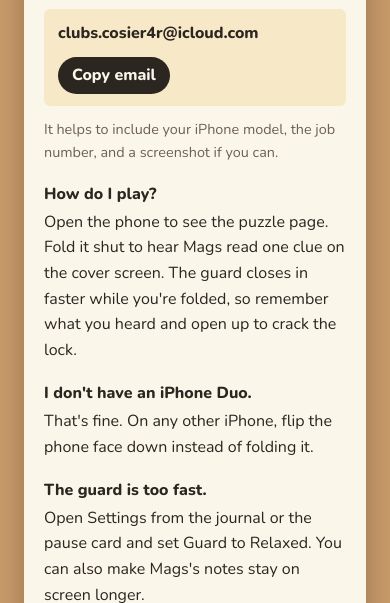
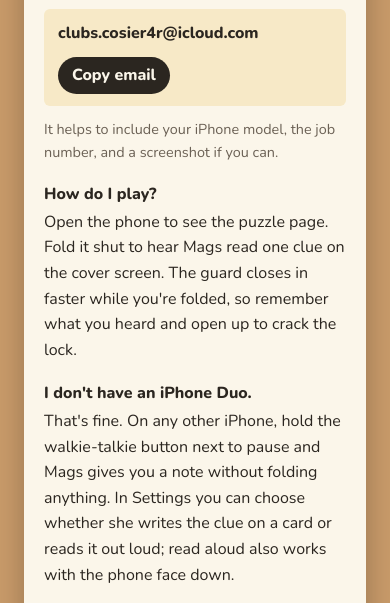
Before and after one commit to BDeclan-Studios/BDeclan-Studios, a plain HTML site: page index.html in a window 390 px wide. Shown: the part 421-1024 px from the top of the page. Drawn offline with nearby package versions, Linux system fonts and the light colour scheme.

Commit message:
Stop telling non-Duo players to flip the phone face down
On a phone with no hinge the note was drawn on a screen pointing at the
table. The FAQ now points at the walkie-talkie button, and mentions the
notebook/radio choice.

Co-Authored-By: Claude Opus 5 <noreply@anthropic.com>
Claude-Session: https://claude.ai/code/session_01DVxxFV1CxcVMzmtUVRFtS7

```diff
--- a/index.html
+++ b/index.html
@@ -95,7 +95,7 @@
     <p>Open the phone to see the puzzle page. Fold it shut to hear Mags read one clue on the cover screen. The guard closes in faster while you're folded, so remember what you heard and open up to crack the lock.</p>
 
     <h3>I don't have an iPhone Duo.</h3>
-    <p>That's fine. On any other iPhone, flip the phone face down instead of folding it.</p>
+    <p>That's fine. On any other iPhone, hold the walkie-talkie button next to pause and Mags gives you a note without folding anything. In Settings you can choose whether she writes the clue on a card or reads it out loud; read aloud also works with the phone face down.</p>
 
     <h3>The guard is too fast.</h3>
     <p>Open Settings from the journal or the pause card and set Guard to Relaxed. You can also make Mags's notes stay on screen longer.</p>
```
